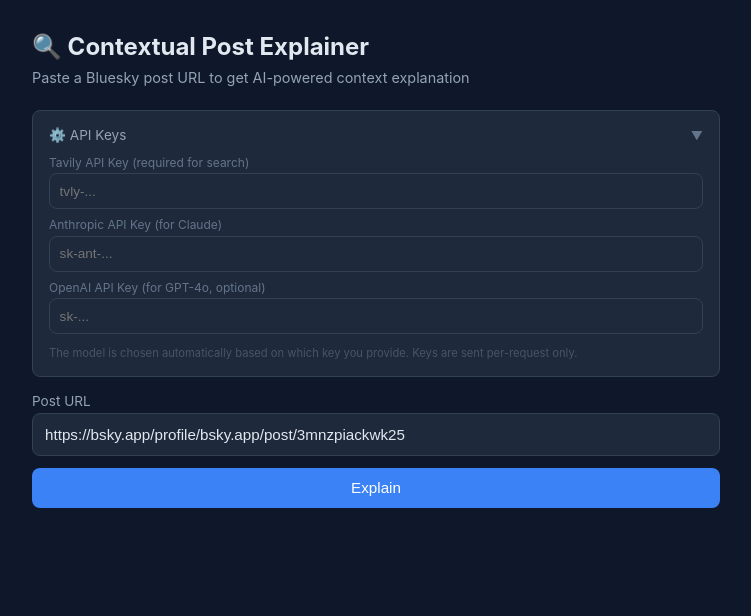
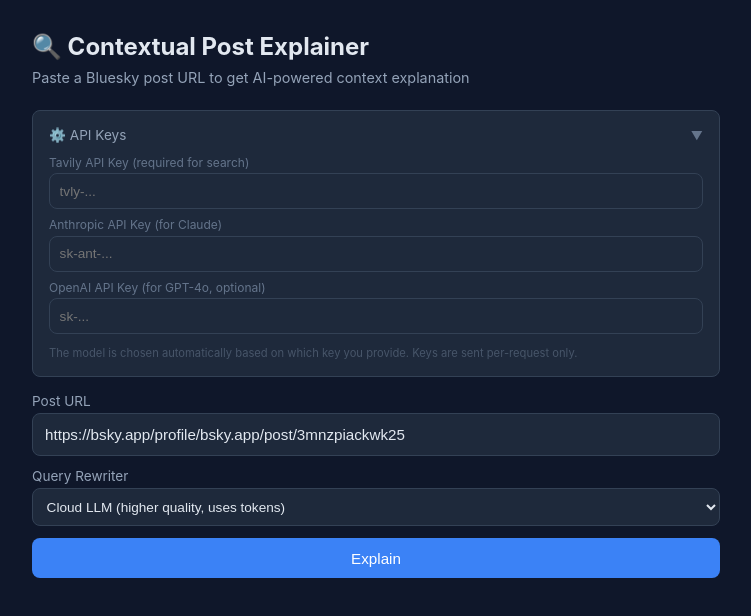
Before and after one commit to raulprocha/bluesky-post-explainer, a React (Vite) app in the folder frontend/: page / in a window 1280 px wide. Shown: the top 616 px of the page, without its empty margins (264-1015 px from the left). Built offline with nearby package versions, Linux system fonts and the light colour scheme; the HTML template or start-up script is replaced by a standard one.

Commit message:
feat: let user choose query rewriter (cloud LLM vs local CPU) in frontend

```diff
--- a/frontend/src/App.tsx
+++ b/frontend/src/App.tsx
@@ -39,6 +39,7 @@
   const [openaiKey, setOpenaiKey] = useState('')
   const [tavilyKey, setTavilyKey] = useState('')
   const [showSettings, setShowSettings] = useState(true)
+  const [rewriter, setRewriter] = useState('cloud')
 
   const handleSubmit = useCallback(async (e: React.FormEvent) => {
     e.preventDefault()
@@ -69,6 +70,7 @@
         headers: { 'Content-Type': 'application/json' },
         body: JSON.stringify({
           url: url.trim(),
+          rewriter,
           api_keys: {
             anthropic: anthropicKey || null,
             openai: openaiKey || null,
@@ -131,7 +133,7 @@
       setStatus('error')
       setError(err instanceof Error ? err.message : 'Unknown error')
     }
-  }, [url, anthropicKey, openaiKey, tavilyKey])
+  }, [url, anthropicKey, openaiKey, tavilyKey, rewriter])
 
   const isLoading = !['idle', 'done', 'error'].includes(status)
 
@@ -217,6 +219,29 @@
             marginBottom: '0.75rem',
           }}
         />
+        <label htmlFor="rewriter-select" style={{ display: 'block', marginBottom: '0.25rem', fontSize: '0.85rem', color: '#94a3b8' }}>
+          Query Rewriter
+        </label>
+        <select
+          id="rewriter-select"
+          value={rewriter}
+          onChange={e => setRewriter(e.target.value)}
+          disabled={isLoading}
+          aria-label="Query Rewriter"
+          style={{
+            width: '100%',
+            padding: '0.6rem',
+            borderRadius: '8px',
+            border: '1px solid #334155',
+            background: '#1e293b',
+            color: '#e2e8f0',
+            fontSize: '0.85rem',
+            marginBottom: '0.75rem',
+          }}
+        >
+          <option value="cloud">Cloud LLM (higher quality, uses tokens)</option>
+          <option value="local">Local CPU — Qwen2.5-0.5B (free, slower)</option>
+        </select>
         <button
           type="submit"
           disabled={isLoading || !url.trim()}
```
Also changed, not shown: 1 other file (tests, documents, lock files or other folders).
